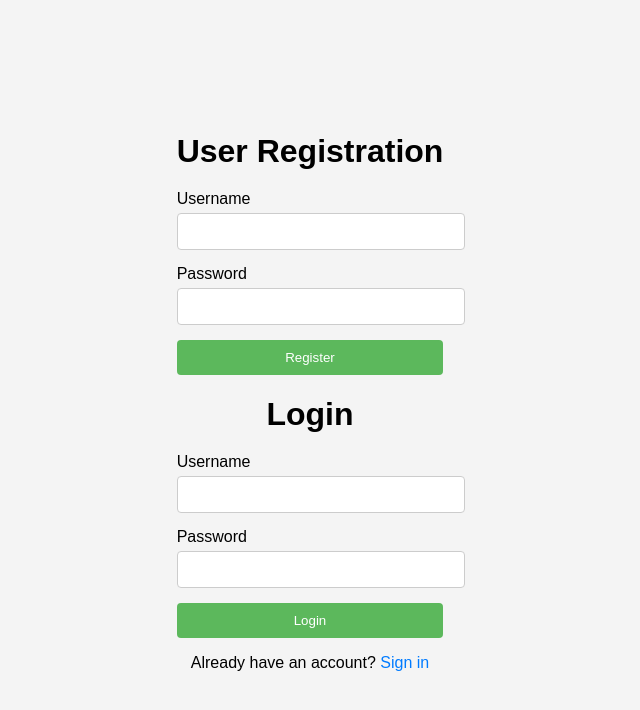
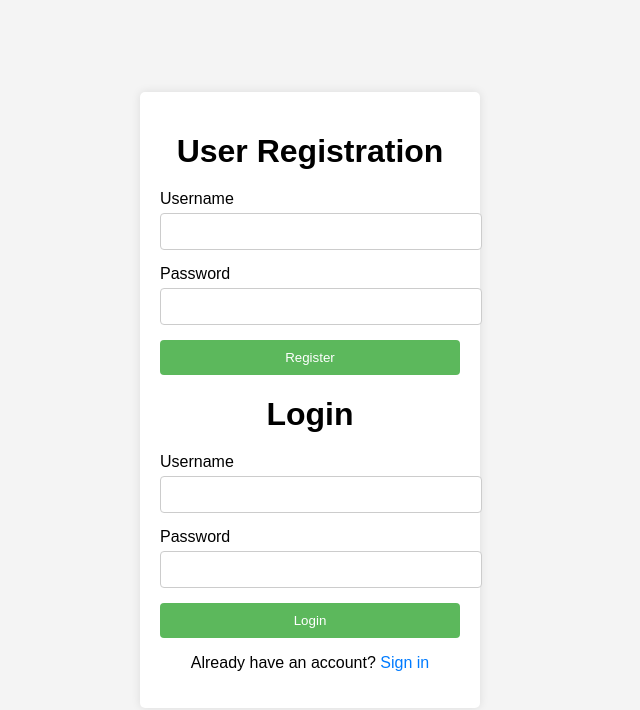
Before and after one commit to devilsoloanonymous/Exampapers, a plain HTML site: page index.html in a window 1280 px wide. Shown: the whole page, without its empty margins (330-970 px from the left). Drawn offline with Linux system fonts and the light colour scheme.

Commit message:
styles.css

```diff
--- a/styles.css
+++ b/styles.css
@@ -8,7 +8,7 @@ body {
     margin: 0;
 }
 
-.login-container {
+.container {
     background-color: white;
     padding: 20px;
     border-radius: 5px;
```
